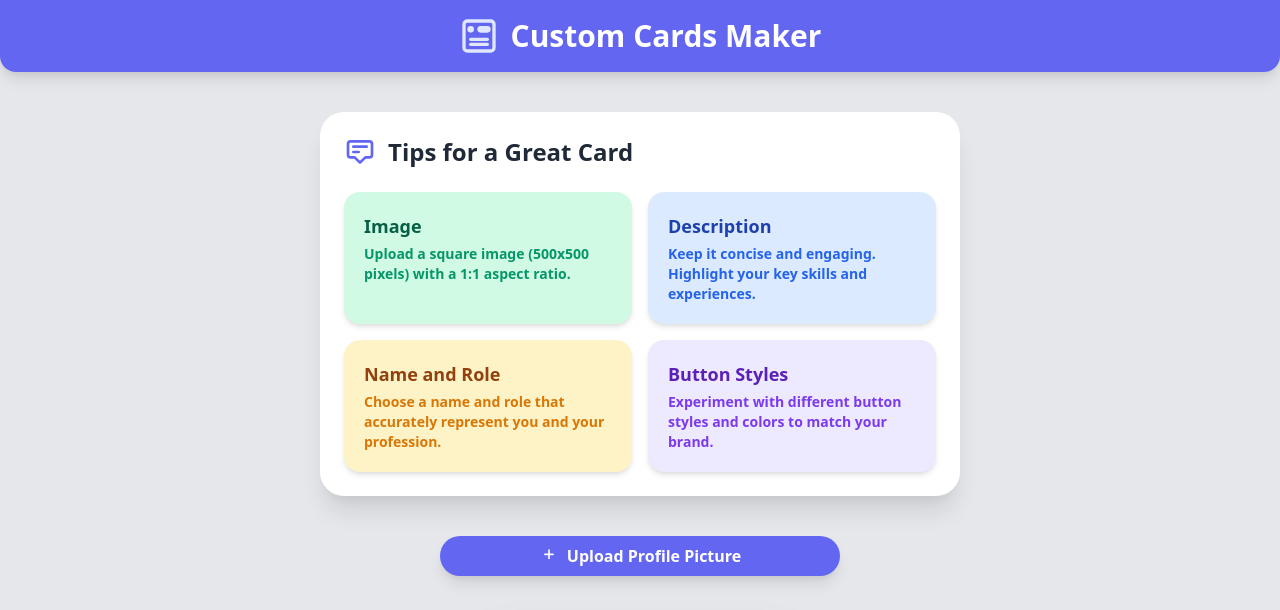
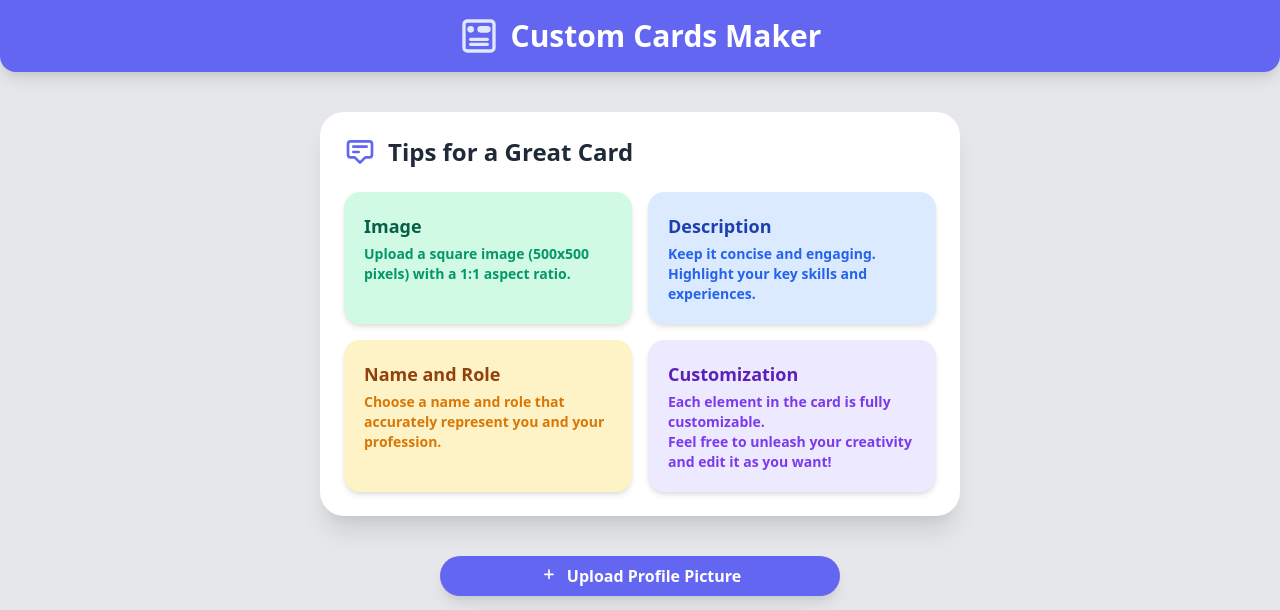
Before and after one commit to mini-page/ccm, a plain HTML site: page index.html in a window 1280 px wide. Shown: the top 610 px of the page. Drawn offline with nearby package versions, Linux system fonts and the light colour scheme.

Commit message:
FIX IMAGE

```diff
--- a/index.html
+++ b/index.html
@@ -64,9 +64,11 @@
 
             <!-- Button Styles Tip -->
             <div class="bg-purple-100 p-5 rounded-2xl shadow-md transform transition duration-500 hover:scale-105">
-                <h2 class="text-lg font-bold text-purple-800">Button Styles</h2>
-                <p class="text-purple-600 text-sm font-semibold mt-1">Experiment with different button styles and colors
-                    to match your brand.</p>
+                <h2 class="text-lg font-bold text-purple-800">Customization</h2>
+                <p class="text-purple-600 text-sm font-semibold mt-1">Each element in the card is fully customizable.
+                    <br>
+                    Feel free to unleash your creativity and edit it as you want!
+                </p>
             </div>
         </div>
     </div>
@@ -141,7 +143,7 @@
     </button>
 
     <footer class="bg-indigo-600 text-white p-8 rounded-2xl shadow-lg mt-10 bottom-0 left-0 w-full"">
-        <div class="container mx-auto flex flex-col sm:flex-row justify-between items-center space-y-6 sm:space-y-0">
+        <div class=" container mx-auto flex flex-col sm:flex-row justify-between items-center space-y-6 sm:space-y-0">
 
         <!-- Social Links -->
         <div class="grid grid-cols-2 sm:grid-cols-2 gap-6 justify-center">
```
Lines whose indentation alone changed are shown as unchanged.
